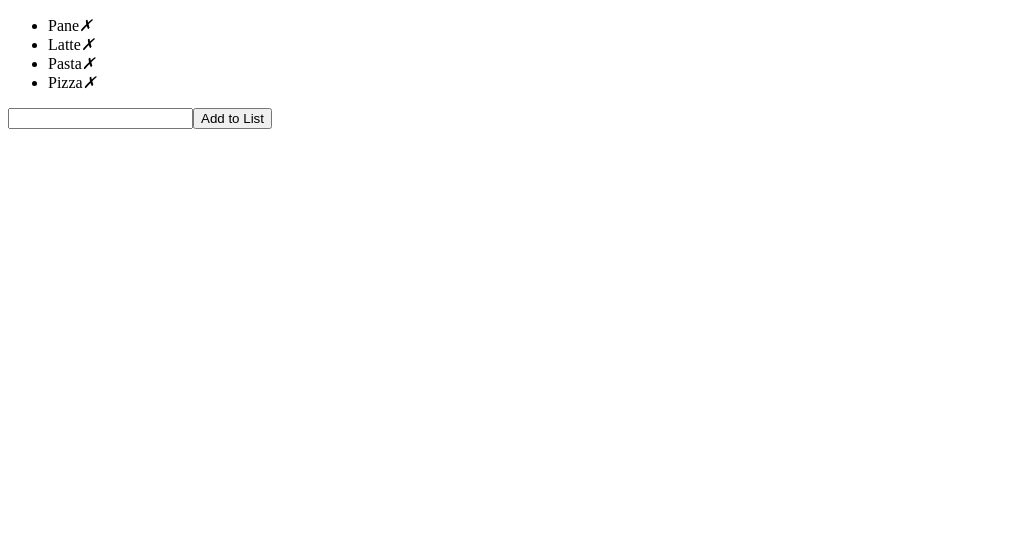
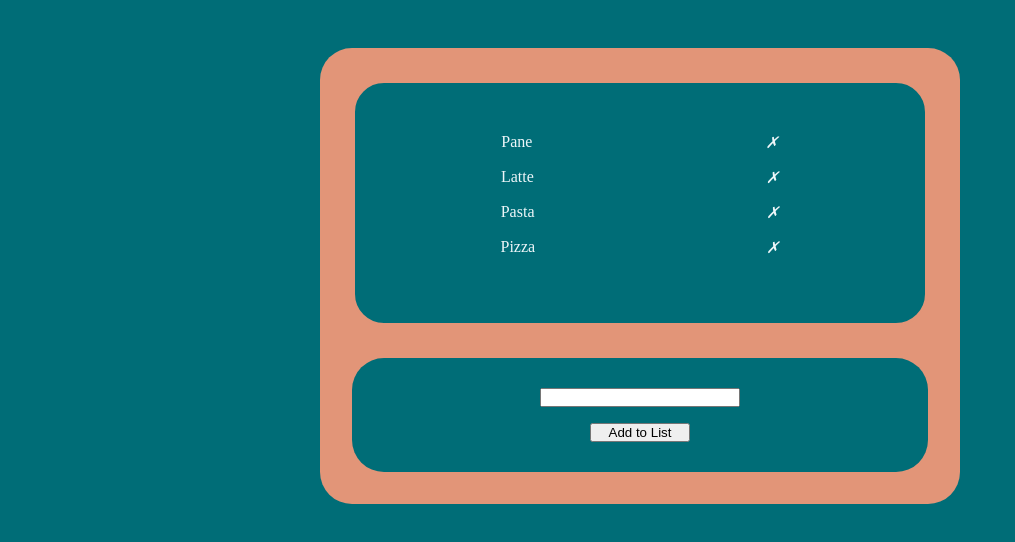
Before and after one commit to raghveerdeol/vue-todolist, a plain HTML site: page index.html in a window 1280 px wide. Shown: the whole page, without its empty margins (0-1015 px from the left). Drawn offline with nearby package versions, Linux system fonts and the light colour scheme.

Commit message:
aggiunto colore e border radius

```diff
--- a/css/style.css
+++ b/css/style.css
@@ -1,3 +1,50 @@
+*{
+    padding: 0;
+    margin: 0;
+    box-sizing: border-box;
+}
+body{
+    background-color: rgb(0, 109, 119);
+    color: rgb(237, 246, 249);
+}
 .text-line{
     text-decoration: line-through;
 }
+.container{
+    max-width: 50%;
+    margin: 3rem auto;
+    display: flex;
+    flex-direction: column;
+    justify-content: center;
+    background-color: rgb(226, 149, 120);
+    padding: 2rem;
+    border-radius: 2rem;
+}
+.container > ul > li{
+    display: flex;
+    justify-content: space-around;
+    list-style: circle;
+    margin-bottom: 1rem;
+}
+.container > ul{
+    border: 3px solid rgb(226, 149, 120);
+    margin-bottom: 2rem;
+    background-color: rgb(0, 109, 119);
+    padding: 50px 30px;
+    border-radius: 2rem;
+}
+.container > div{
+    display: flex;
+    flex-direction: column;
+    align-items: center;
+    background-color: rgb(0, 109, 119);
+    padding: 30px;
+    border-radius: 2rem;
+}
+div > input{
+    margin-bottom: 1rem;
+    width: 200px;
+}
+div > button{
+    width: 100px;
+}
--- a/index.html
+++ b/index.html
@@ -14,6 +14,7 @@
 
     <main>
         <div id="app">
+            <div class="container">
                 <ul>
                     <li v-for="(item, index) in tooDoList" key="index">
                         <span @click="cancelItem(item)" :class="item.done === true ? 'text-line' : ''">
@@ -22,8 +23,11 @@
                         <i @click="deleteItem(index)">&cross;</i>
                     </li>
                 </ul>
+                <div>
                     <input type="text" v-model="newItem" @keyup.enter="addNewItem()">
                     <button @click="addNewItem()">Add to List</button>
+                </div>
+            </div>
         </div>
     </main>
 
```
Lines whose indentation alone changed are shown as unchanged.
